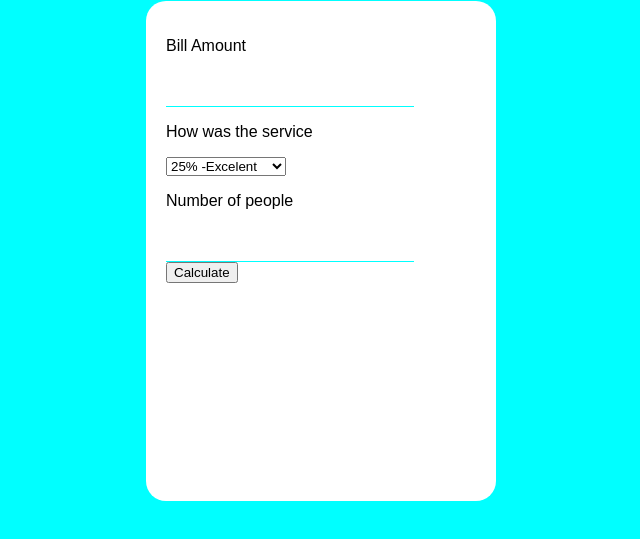
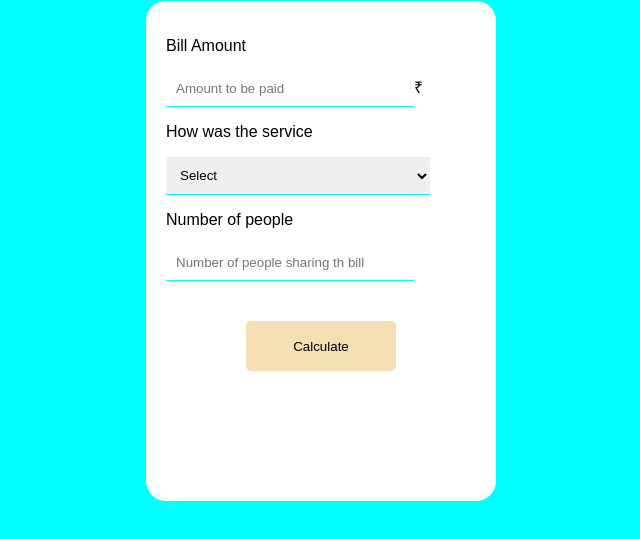
Before and after one commit to ShivamRawat75/Tip-Calculator, a plain HTML site: page index.html in a window 1280 px wide. Shown: the part 149-688 px from the top of the page, without its empty margins (319-959 px from the left). Drawn offline with Linux system fonts and the light colour scheme.

Commit message:
front end complete

```diff
--- a/index.html
+++ b/index.html
@@ -7,18 +7,24 @@
             <h1>TIP CALCULATOR</h1>
             <div class="wrap">
                 <p>Bill Amount</p>
-                <input type="text">
+                <input type="text" placeholder="Amount to be paid">₹
                 <p>How was the service</p>
                 <select>
-                    <option>25% -Excelent</option>
+                    <option selected disabled hidden>Select</option>
+                    <option>25% -Excellent</option>
                     <option>20% -Very Good</option>
                     <option>15% -Good</option>
                     <option>10% -Bad</option>
                     <option> 5% -Worst</option>
                 </select>
                 <p>Number of people</p>
-                <input type="text">
+                <input type="text" placeholder="Number of people sharing th bill">
                 <button>Calculate</button>
+            </div>
+            <div class="tip">
+                <p>Tip Amount</p>
+                <span>0</span>₹
+                <span>each</span>
             </div>
         </div>
     </body>
--- a/style.css
+++ b/style.css
@@ -29,9 +29,30 @@ h1{
 .wrap{
     padding: 20px;
 }
-input{
+input,select{
     width: 80%;
     border: none;
     border-bottom: 1px solid cyan;
     padding: 10px;
 }
+input:focus,select:focus{
+    border: 1px solid cyan;
+    outline: none;
+}
+select{
+    width: 85% !important;
+}
+button{
+    border: none;
+    border-radius: 5px;
+    margin-top: 40px;
+    margin-left: 80px;
+    width: 150px;
+    height: 50px;
+    background-color:wheat;
+}
+.tip{
+    text-align: center;
+    font-size: 18px;
+    display: none;
+}
```
